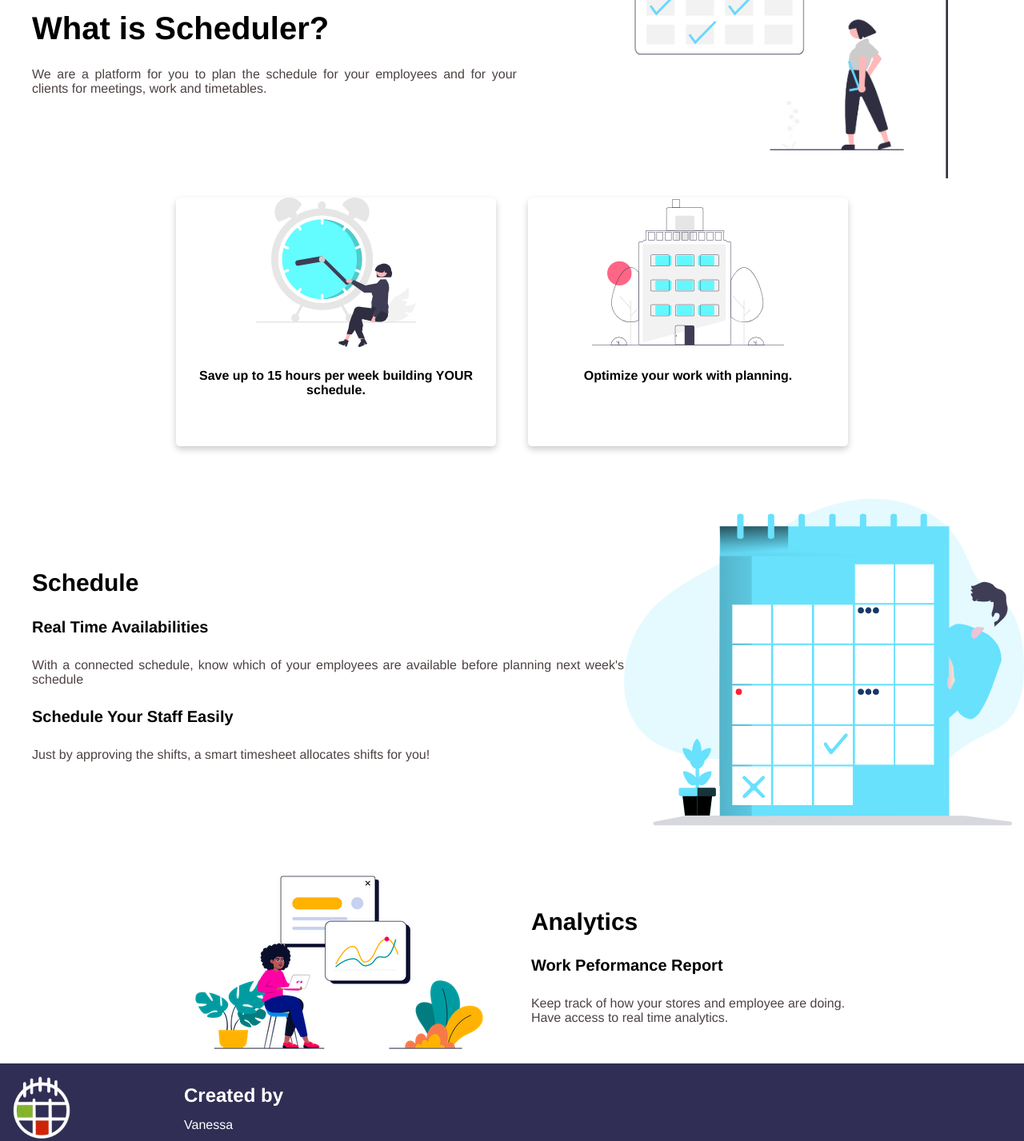
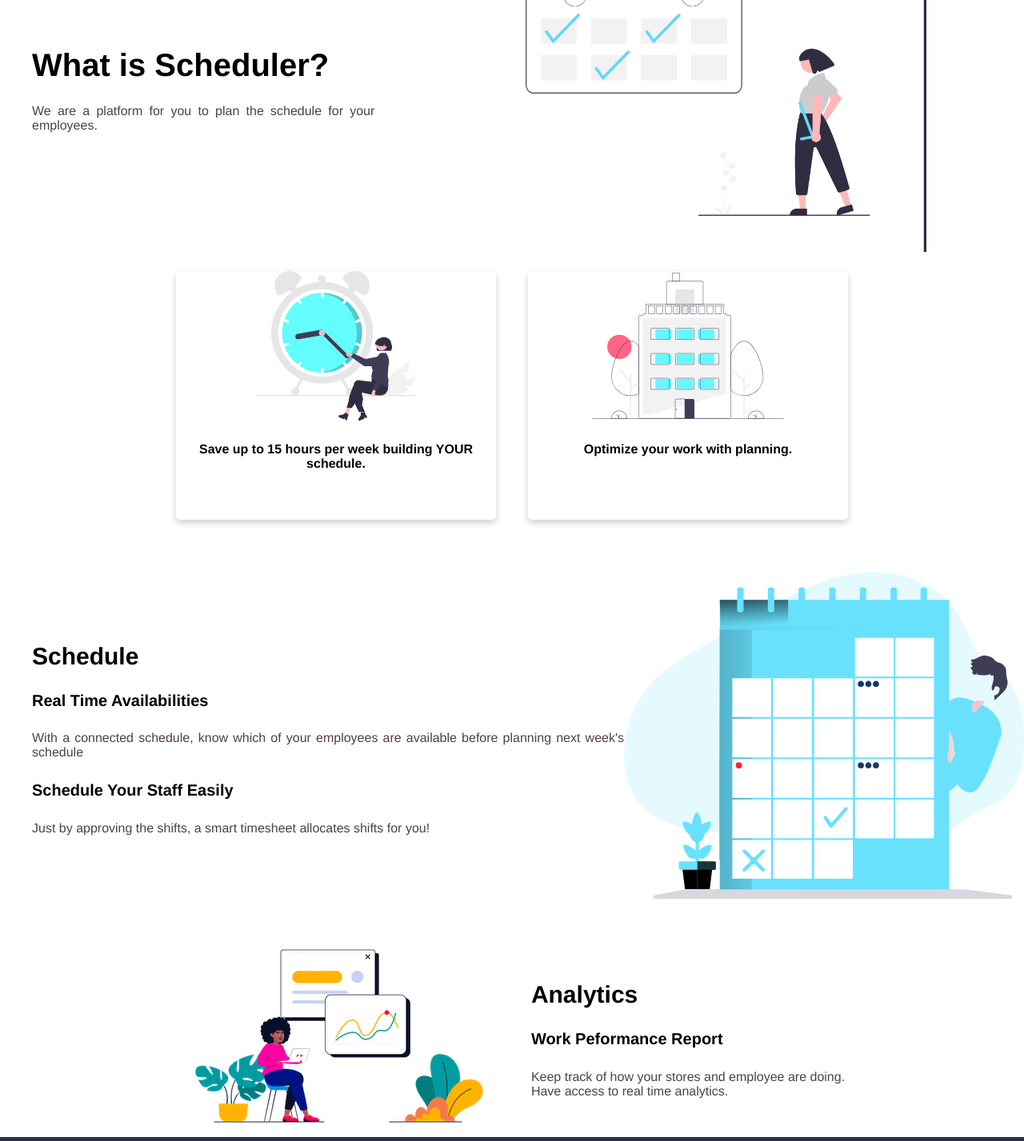
Before and after one commit to awkwardlook/Scheduler-App, a Vue app in the folder scheduler-app/: page / in a window 1280 px wide. Shown: the part 1140-2567 px from the top of the page at 80% size. Built offline with nearby package versions, Linux system fonts and the light colour scheme; what vue-chartkick would draw is missing.

Commit message:
Update text

```diff
--- a/scheduler-app/src/components/LandingPage/Footer.vue
+++ b/scheduler-app/src/components/LandingPage/Footer.vue
@@ -8,8 +8,8 @@
                 <div className="footer-link-items">
                     <h2>Created by</h2>
                     <p>Vanessa</p>
-                    <p>Zhen Hong</p>
-                    <p>Zhi Qian</p>
+                    <p>Zheng Hong</p>
+                    <p>Zhiqian</p>
                     <p>Jia Shang</p>
                     <p>Edward</p>
                 </div>
--- a/scheduler-app/src/components/LandingPage/LandingCard.vue
+++ b/scheduler-app/src/components/LandingPage/LandingCard.vue
@@ -22,7 +22,7 @@
           <img src="/img/GS.png" alt="Godlman Sachs" style="width:50%">
         </div>
         <div class="column">
-          <img src="/img/google.png" alt="Google" style="width:50%" id="google">
+          <img src="/img/Google.png" alt="Google" style="width:50%" id="google">
         </div>
         <div class="column">
           <img src="/img/grubhub.png" alt="Grubhub" style="width:50%">
@@ -39,8 +39,7 @@
         <!-- Scheduler Introduction -->
         <div class="text">
         <h1>What is Scheduler?</h1>
-        <p>We are a platform for you to plan the schedule for your employees and for your clients for meetings,
-          work and timetables.</p>
+        <p>We are a platform for you to plan the schedule for your employees.</p>
         </div>
         <div class="functionImage">
           <img src="/img/gg.gif" style="width:70%">
```
